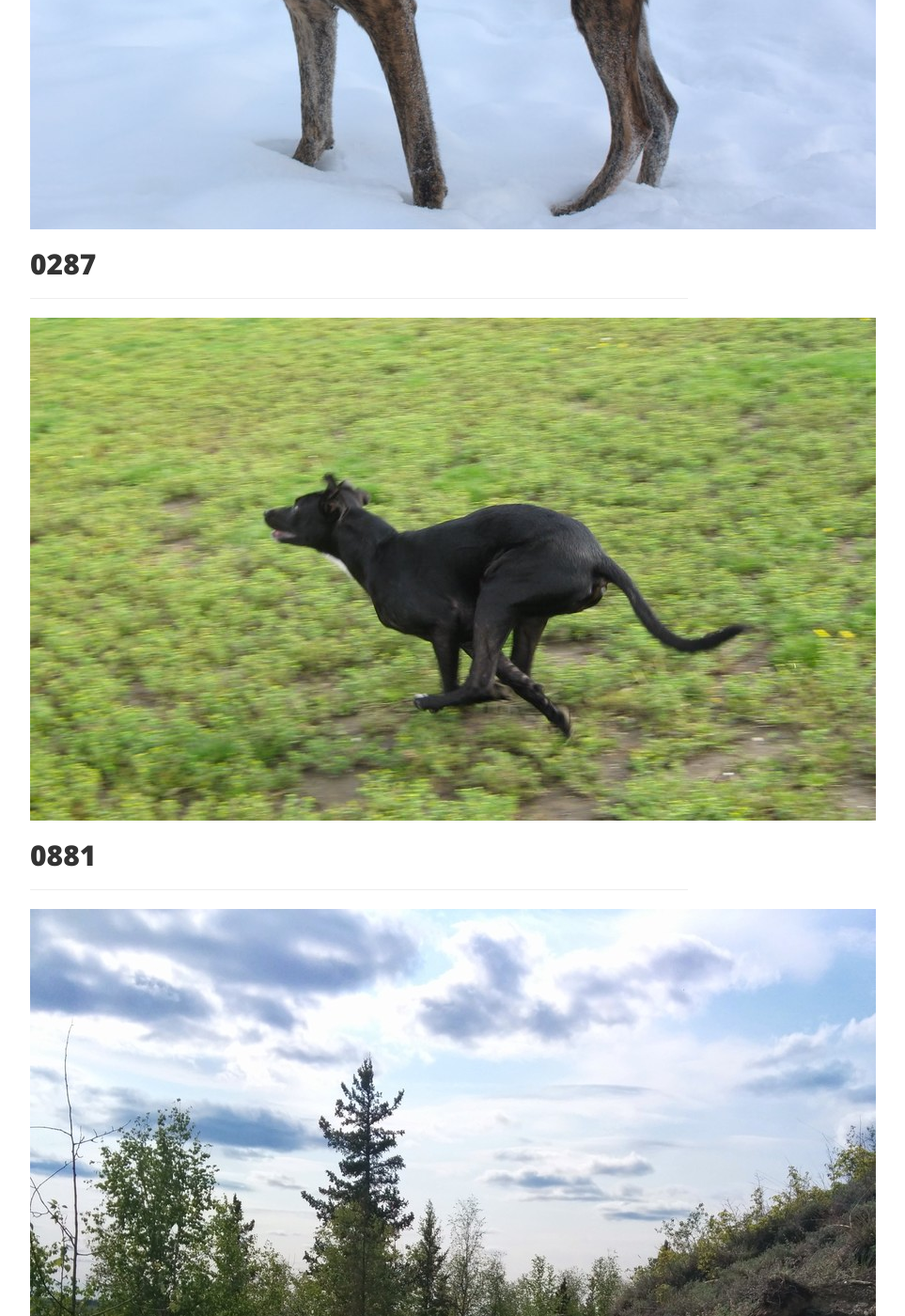
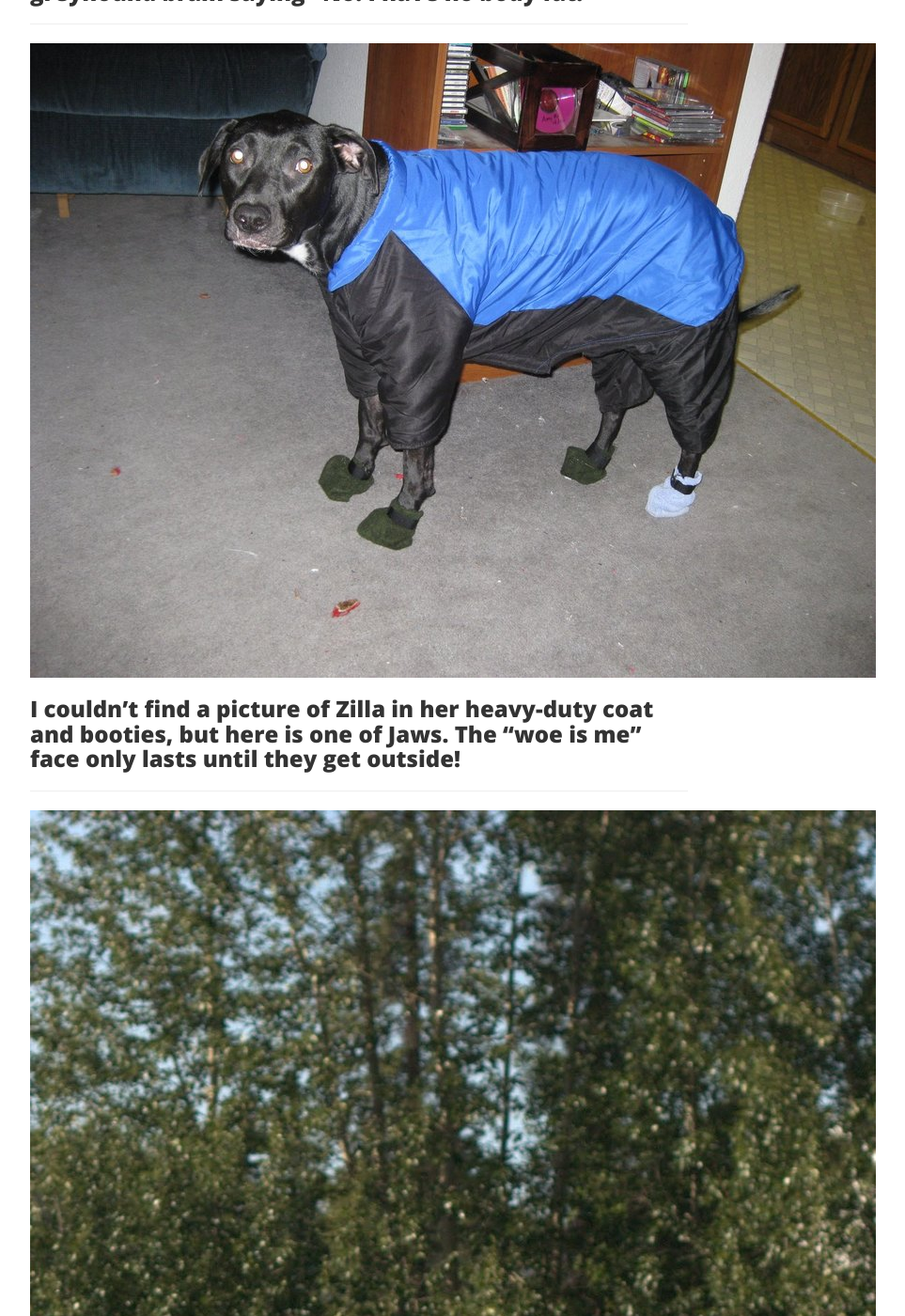
Before and after one commit to dayne/dayne.github.com, a Jekyll site: the page built from random/happy_dogs/index.md, in a window 1280 px wide and 1400 px high, scrolled down 4981 px. Shown: the whole window at 94% size, without its empty margins (258-1221 px from the left). Built offline with Jekyll 4.4.1, drawn with Linux system fonts in a browser that asks for light colours; nearby versions of some CDN libraries; our own code applies the rules of GitHub Pages for plain Markdown files; some of the changed text lies outside the part shown.

Commit message:
final order with subtitles

```diff
--- a/random/happy_dogs/index.md
+++ b/random/happy_dogs/index.md
@@ -29,58 +29,41 @@
 
 ---
 
-Here is Zilla in a medium-strength coat.  It's insulated polar fleece that fastens with velcro.  She actually liked to play in the snow.  I always imagined her sled dog brain going "I want to roll around in the snow!" and her greyhound brain saying "No! I have no body fat!"
-
-I couldn't find a picture of Zilla in her heavy-duty coat and booties, but here is one of Jaws.  The "woe is me" face only lasts until they get outside!
-
-We do have nice warm summers though!  Here are the dogs playing fetch.  Down the street from our house, there is an elementary school with a large fenced field.
-
-Here is Zilla on a hike.
-
-When we first adopted Jaws, we though she might be part sighthound because of her speedy double-suspension gallop.  But according to her DNA test, she is predominantly catahoula leopard dog and labrador retriever.
-
-When we are home on sunny summer days, we leave the door open and bring some dog beds outside.  Jaws usually gets hot pretty quickly with her black fur but Zilla would sunbathe for quite a while.
-
-This is one of my favorite pictures.  A few blocks from our house there is a boat launch into a calm river.  Jaws LOVES to swim - I swear she is part fish, so we toss the frisbee for her to retrieve.  Zilla didn't really like to swim in water deeper than she could stand but she liked to wade and splash around near the shoreline.
-
-
 ![IMG_0287.jpg](IMG_0287.jpg)
 
-## 0287
+### Here is Zilla in a medium-strength coat.  It's insulated polar fleece that fastens with velcro.  She actually liked to play in the snow.  I always imagined her sled dog brain going "I want to roll around in the snow!" and her greyhound brain saying "No! I have no body fat!"
 
 ---
 
-![IMG_0881.jpg](IMG_0881.jpg)
+![IMG_3046.jpg](IMG_3046.jpg)
 
-## 0881
+### I couldn't find a picture of Zilla in her heavy-duty coat and booties, but here is one of Jaws.  The "woe is me" face only lasts until they get outside!
+---
+
+
+![IMG_9006.jpg](IMG_9006.jpg)
+
+### We do have nice warm summers though!  Here are the dogs playing fetch.  Down the street from our house, there is an elementary school with a large fenced field.
 
 ---
 
 ![IMG_20140523_163031.jpg](IMG_20140523_163031.jpg)
 
-## 163031
+### Here is Zilla on a hike.
+---
+
+![IMG_0881.jpg](IMG_0881.jpg)
+
+### When we first adopted Jaws, we though she might be part sighthound because of her speedy double-suspension gallop.  But according to her DNA test, she is predominantly catahoula leopard dog and labrador retriever.
 
 ---
 
+![Snapchat-1139603611.jpg](Snapchat-1139603611.jpg)
 
-![IMG_3046.jpg](IMG_3046.jpg)
-
-### 3046
+### When we are home on sunny summer days, we leave the door open and bring some dog beds outside.  Jaws usually gets hot pretty quickly with her black fur but Zilla would sunbathe for quite a while.
 
 ---
 
 ![IMG_8975.jpg](IMG_8975.jpg)
 
-## 8975
-
----
-
-![IMG_9006.jpg](IMG_9006.jpg)
-
-## 9006
-
----
-
-![Snapchat-1139603611.jpg](Snapchat-1139603611.jpg)
-
-## 113960
+### This is one of my favorite pictures.  A few blocks from our house there is a boat launch into a calm river.  Jaws LOVES to swim - I swear she is part fish, so we toss the frisbee for her to retrieve.  Zilla didn't really like to swim in water deeper than she could stand but she liked to wade and splash around near the shoreline.
```
